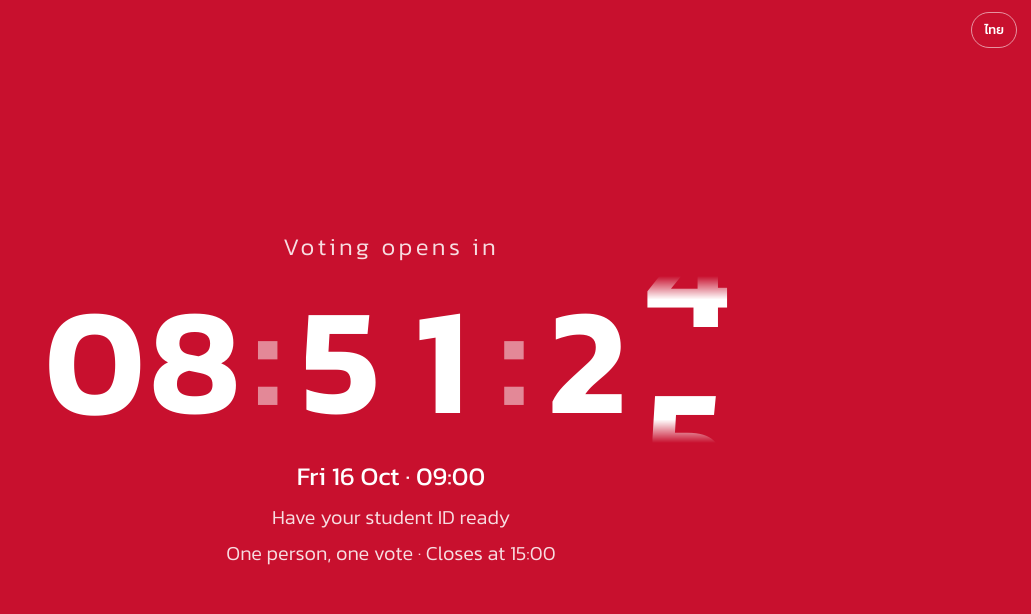
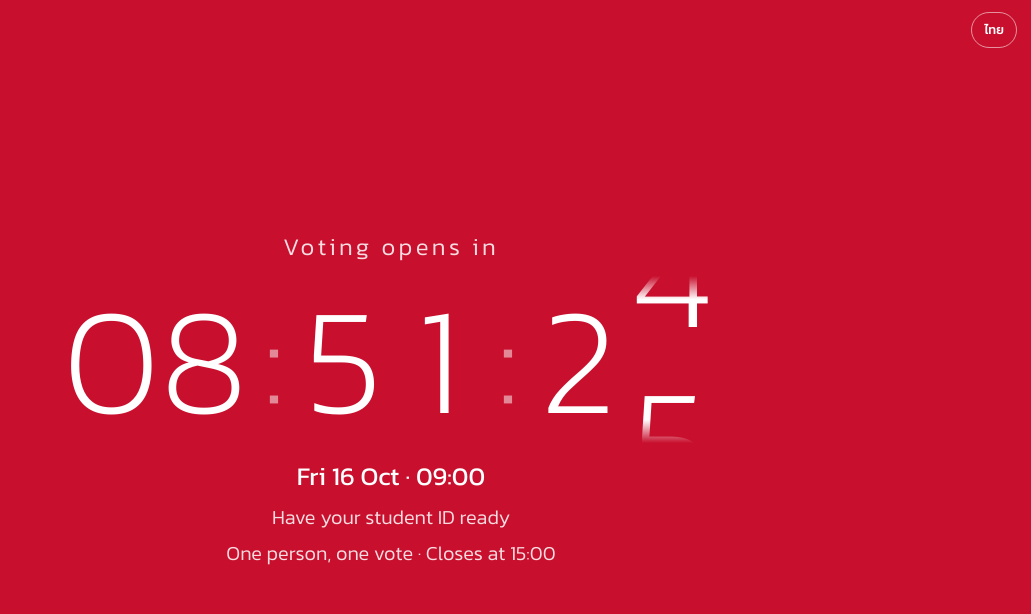
Before and after one commit to magg1e-mo/c6802-vote, a plain HTML site: page index.html in a window 1280 px wide. Shown: the whole page, without its empty margins (249-1280 px from the left). Drawn offline with Linux system fonts and the light colour scheme.

Commit message:
Add files via upload

```diff
--- a/index.html
+++ b/index.html
@@ -217,8 +217,8 @@ body.pre main{max-width:none;padding:0;min-height:100vh;min-height:100svh;displa
 body.pre #v-pre{width:100%}
 .rw{display:grid;justify-items:center;gap:clamp(18px,3.4vw,40px);text-align:center;color:#fff;padding:0 12px}
 .rk{margin:0;font-size:clamp(1rem,2.6vw,1.5rem);font-weight:300;letter-spacing:.14em;color:rgba(255,255,255,.86)}
-.redclock{display:flex;justify-content:center;align-items:flex-start;color:#fff;font-weight:600;font-size:clamp(3rem,16vw,9.5rem);line-height:1.1;font-variant-numeric:tabular-nums}
-.rd{width:.66em;height:1.1em;overflow:hidden;text-align:center;-webkit-mask-image:linear-gradient(transparent 0,#000 14%,#000 86%,transparent 100%);mask-image:linear-gradient(transparent 0,#000 14%,#000 86%,transparent 100%)}
+.redclock{display:flex;justify-content:center;align-items:flex-start;color:#fff;font-weight:200;font-size:clamp(3rem,16vw,9.5rem);line-height:1.1;font-variant-numeric:tabular-nums}
+.rd{width:.62em;height:1.1em;overflow:hidden;text-align:center;-webkit-mask-image:linear-gradient(transparent 0,#000 14%,#000 86%,transparent 100%);mask-image:linear-gradient(transparent 0,#000 14%,#000 86%,transparent 100%)}
 .rd>div>span{display:block;height:1.1em;line-height:1.1em}
 .rs2{width:.3em;height:1.1em;line-height:1.04em;text-align:center;opacity:.5}
 @keyframes rollA{from{transform:translateY(-1.1em)}to{transform:none}}
```
